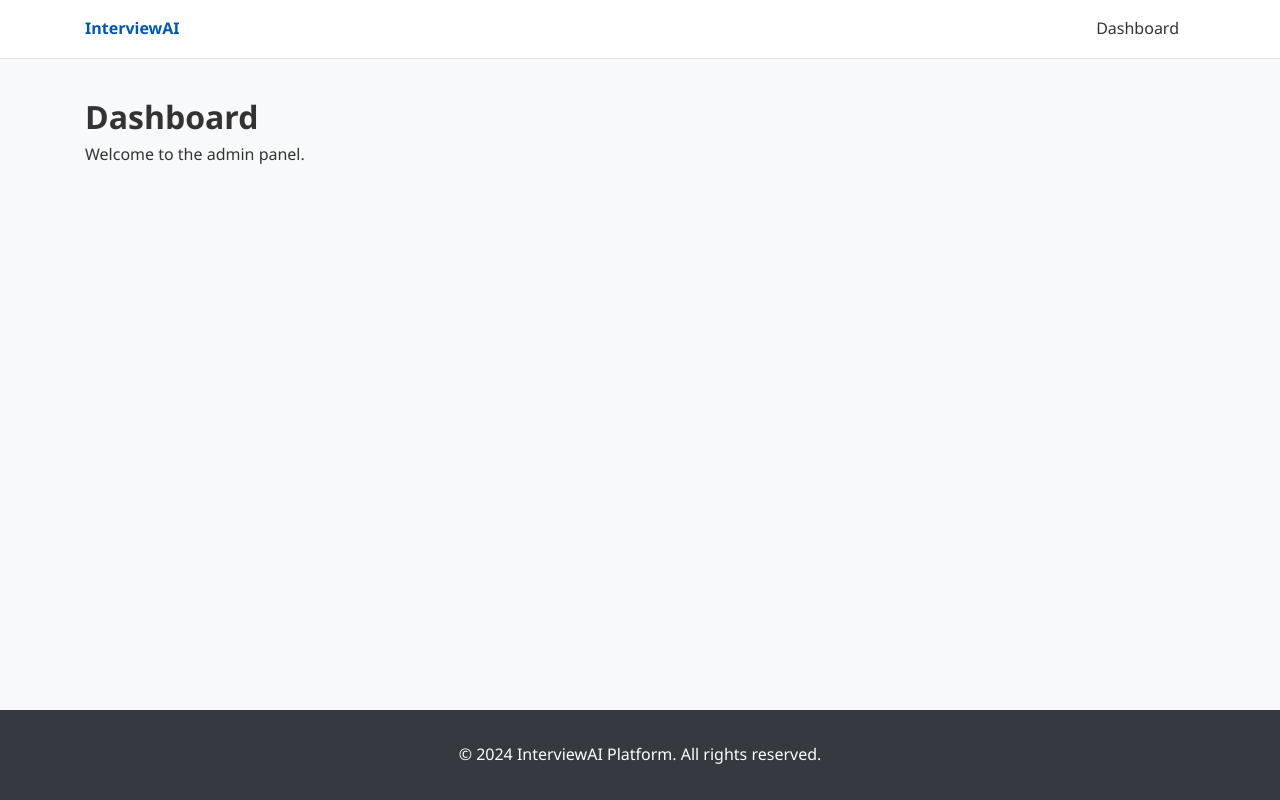
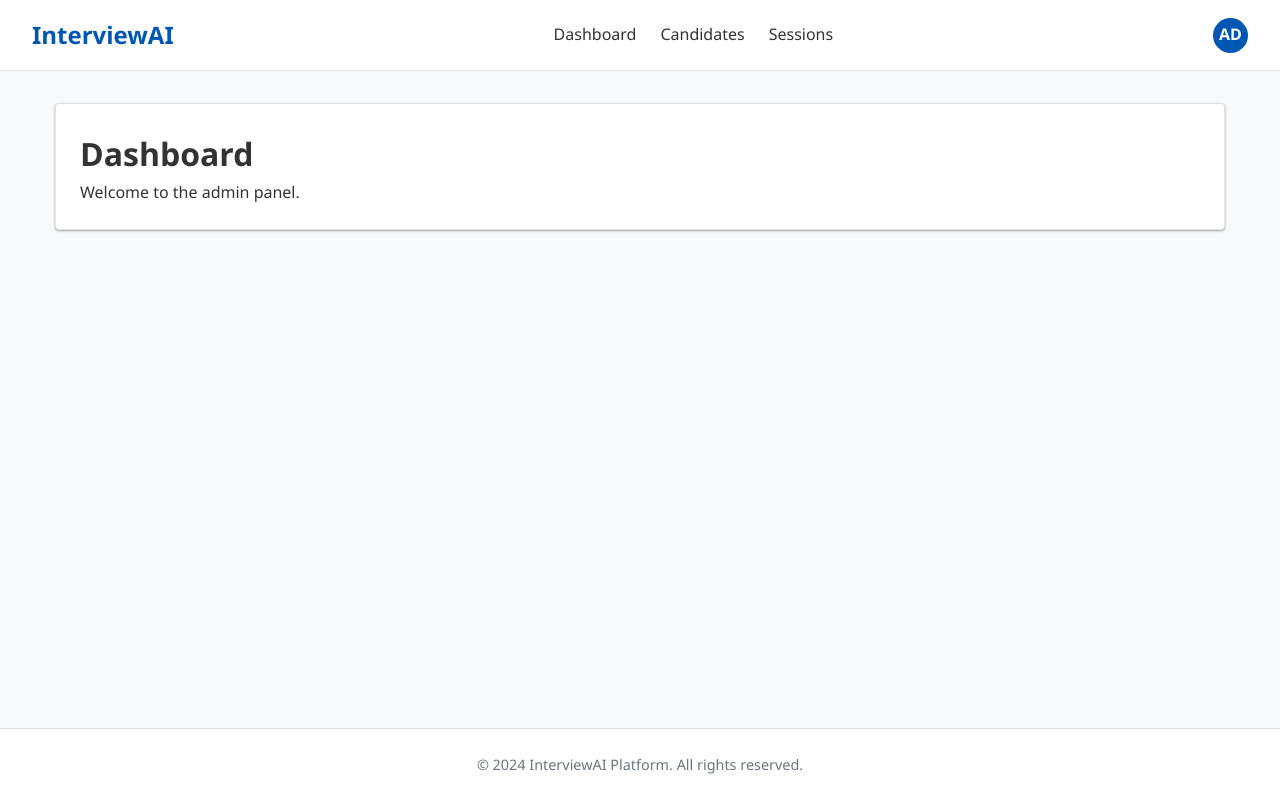
Before and after one commit to Gaman-123/DataVex-1, a React app in the folder frontend/: page / in a window 1280 px wide. Built offline with nearby package versions, Linux system fonts and the light colour scheme; the HTML template or start-up script is replaced by a standard one.

Commit message:
Phase 2: Core Layout and Navigation

```diff
--- a/frontend/src/App.jsx
+++ b/frontend/src/App.jsx
@@ -1,33 +1,21 @@
 import React from 'react';
-import { BrowserRouter as Router, Routes, Route, Link } from 'react-router-dom';
+import { BrowserRouter as Router, Routes, Route } from 'react-router-dom';
+import MainLayout from './components/MainLayout';
 import './App.css';
 
 function App() {
   return (
     <Router>
-      <div className="app-container">
-        {/* Placeholder Navbar */}
-        <header style={{ backgroundColor: '#fff', borderBottom: '1px solid #dee2e6', padding: '1rem 0' }}>
-          <div className="container" style={{ display: 'flex', justifyContent: 'space-between', alignItems: 'center' }}>
-            <h4 style={{ margin: 0, color: '#0056b3' }}>InterviewAI</h4>
-            <nav>
-              <Link to="/" style={{ marginRight: '1rem', color: '#333' }}>Dashboard</Link>
-            </nav>
-          </div>
-        </header>
-
-        <main className="main-content">
-          <Routes>
-            <Route path="/" element={<div className="container"><h1>Dashboard</h1><p>Welcome to the admin panel.</p></div>} />
-          </Routes>
-        </main>
-
-        <footer style={{ backgroundColor: '#343a40', color: '#fff', padding: '2rem 0', textAlign: 'center' }}>
-          <div className="container">
-            <p style={{ margin: 0 }}>&copy; 2024 InterviewAI Platform. All rights reserved.</p>
-          </div>
-        </footer>
-      </div>
+      <MainLayout>
+        <Routes>
+          <Route path="/" element={
+            <div className="card">
+              <h1>Dashboard</h1>
+              <p>Welcome to the admin panel.</p>
+            </div>
+          } />
+        </Routes>
+      </MainLayout>
     </Router>
   );
 }
--- /dev/null
+++ b/frontend/src/components/MainLayout.jsx
@@ -0,0 +1,22 @@
+import React from 'react';
+import Navbar from './Navbar';
+
+const MainLayout = ({ children }) => {
+  return (
+    <div className="app-container" style={{ display: 'flex', flexDirection: 'column', minHeight: '100vh', backgroundColor: 'var(--background-light)' }}>
+      <Navbar />
+      <main className="main-content" style={{ flex: 1, padding: '2rem' }}>
+        <div className="container" style={{ maxWidth: '1200px', margin: '0 auto', width: '100%' }}>
+          {children}
+        </div>
+      </main>
+      <footer style={{ backgroundColor: '#ffffff', borderTop: '1px solid var(--border-color)', padding: '1.5rem 0', textAlign: 'center', color: 'var(--secondary-color)', fontSize: '0.9rem' }}>
+        <div className="container">
+          <p style={{ margin: 0 }}>&copy; 2024 InterviewAI Platform. All rights reserved.</p>
+        </div>
+      </footer>
+    </div>
+  );
+};
+
+export default MainLayout;
--- /dev/null
+++ b/frontend/src/components/Navbar.jsx
@@ -0,0 +1,24 @@
+import React from 'react';
+import { Link } from 'react-router-dom';
+
+const Navbar = () => {
+  return (
+    <header style={{ backgroundColor: '#ffffff', borderBottom: '1px solid var(--border-color)', padding: '1rem 2rem', display: 'flex', justifyContent: 'space-between', alignItems: 'center' }}>
+      <div style={{ display: 'flex', alignItems: 'center', gap: '1rem' }}>
+        <h2 style={{ margin: 0, color: 'var(--primary-color)', fontSize: '1.5rem', fontWeight: '600' }}>InterviewAI</h2>
+      </div>
+      <nav style={{ display: 'flex', gap: '1.5rem' }}>
+        <Link to="/" style={{ color: 'var(--text-dark)', fontWeight: '500' }}>Dashboard</Link>
+        <Link to="/candidates" style={{ color: 'var(--text-dark)', fontWeight: '500' }}>Candidates</Link>
+        <Link to="/sessions" style={{ color: 'var(--text-dark)', fontWeight: '500' }}>Sessions</Link>
+      </nav>
+      <div>
+        <div style={{ width: '35px', height: '35px', borderRadius: '50%', backgroundColor: 'var(--primary-color)', color: 'white', display: 'flex', justifyContent: 'center', alignItems: 'center', fontWeight: 'bold' }}>
+          AD
+        </div>
+      </div>
+    </header>
+  );
+};
+
+export default Navbar;
```
